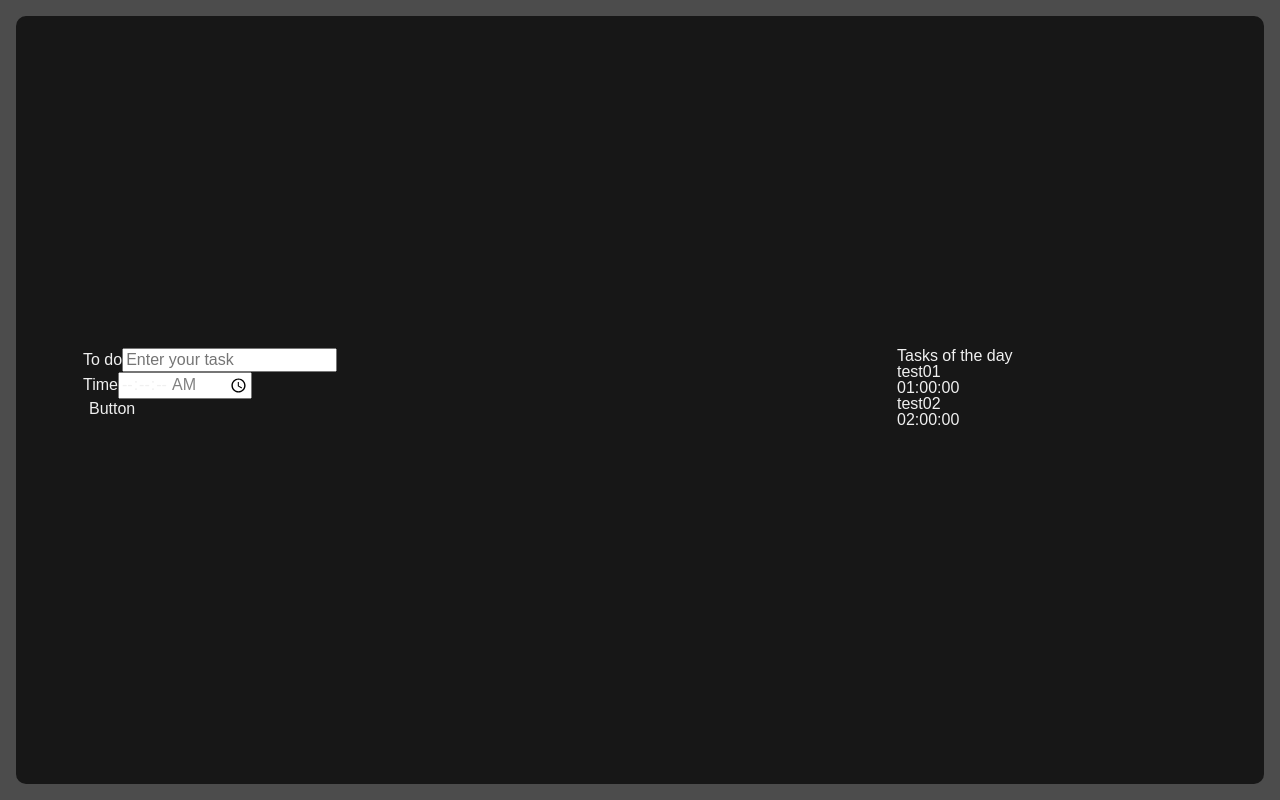
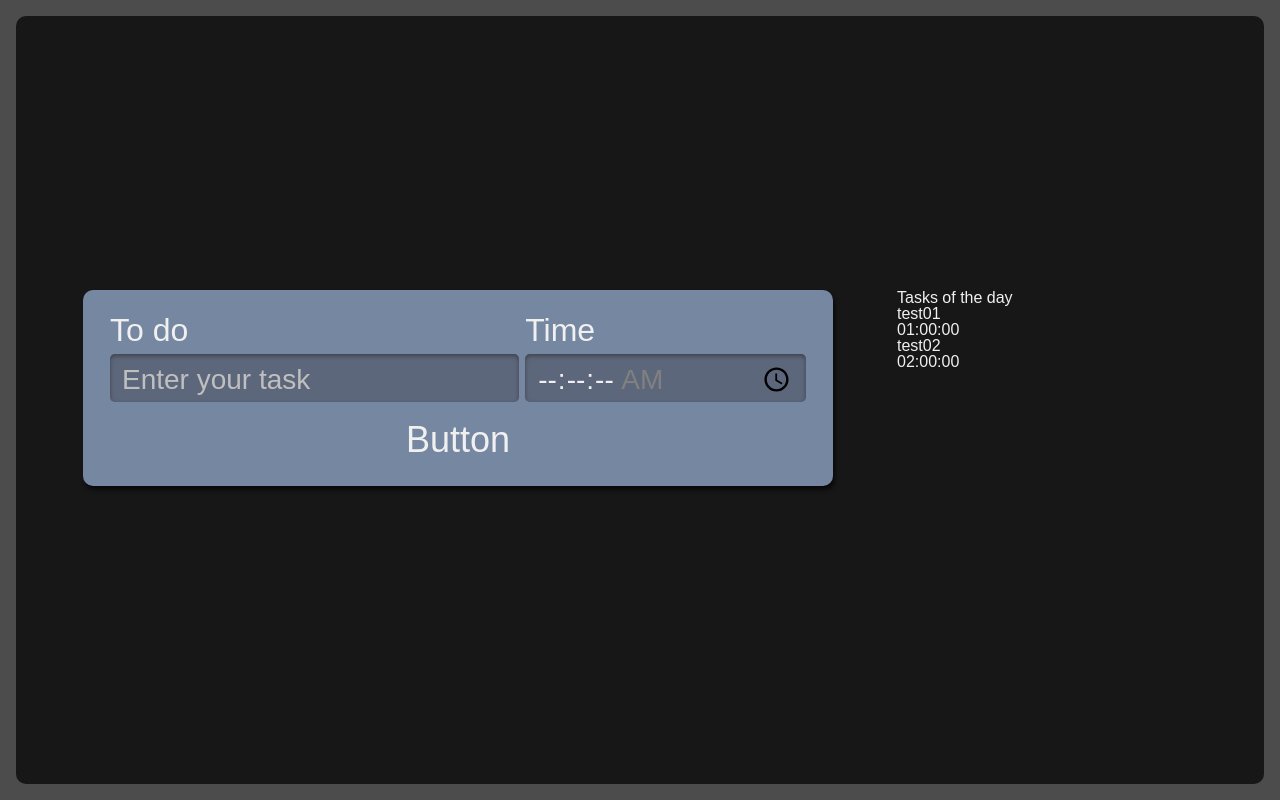
Before and after one commit to gabrielbiche/to-do-list, a React (Create React App) app: page / in a window 1280 px wide. Built offline with nearby package versions, Linux system fonts and the light colour scheme.

Commit message:
added style to form

```diff
--- a/src/components/form/index.tsx
+++ b/src/components/form/index.tsx
@@ -1,11 +1,12 @@
 import React from "react";
 import Button from "../button";
+import "./style.scss";
 
 export default class Form extends React.Component {
   render() {
     return (
-      <form>
-        <div>
+      <form className="newTask">
+        <div className="inputContainer">
           <label htmlFor="task">To do</label>
           <input
             type="text"
@@ -15,7 +16,7 @@ export default class Form extends React.Component {
             required
           />
         </div>
-        <div>
+        <div className="inputContainer">
           <label htmlFor="time">Time</label>
           <input
             type="time"
--- /dev/null
+++ b/src/components/form/style.scss
@@ -0,0 +1,61 @@
+.newTask {
+  display:flex;
+  flex-direction: column;
+  grid-area: nova-tarefa;
+  background-color: #7687A1;
+  border-radius: 10px;
+  box-shadow: 2px 4px 4px #0000009F;
+  padding: 12px;
+
+  .inputContainer {
+    display: flex;
+    flex-direction: column;
+    width: 100%;
+    margin-bottom: 16px;
+
+    label {
+      margin-bottom: 8px;
+      font-size: 1.25rem;
+    }
+
+    input {
+      width: 100%;
+      padding: 8px 12px 4px;
+      box-sizing: border-box;
+      border: unset;
+      border-radius: 5px;
+      background-color: #5D677C;
+      box-shadow: 0px 2px 4px #2D2B2B9F inset;
+
+      &::placeholder {
+        color: #BFBFBF;
+      }
+    }
+  }
+
+  @media screen and (min-width: 1280px) {
+    flex-direction: row;
+    flex-wrap: wrap;
+    justify-content: space-around;
+    font-size: 2.25rem;
+    padding: 24px;
+    box-sizing: border-box;
+
+    .inputContainer {
+      width: calc(60% - 12px);
+
+      &:last-of-type {
+        width: 40%;
+      }
+
+      label {
+        font-size: 2rem;
+      }
+
+      input {
+        height: 100%;
+        font-size: 1.75rem;
+      }
+    }
+  }
+}
```
